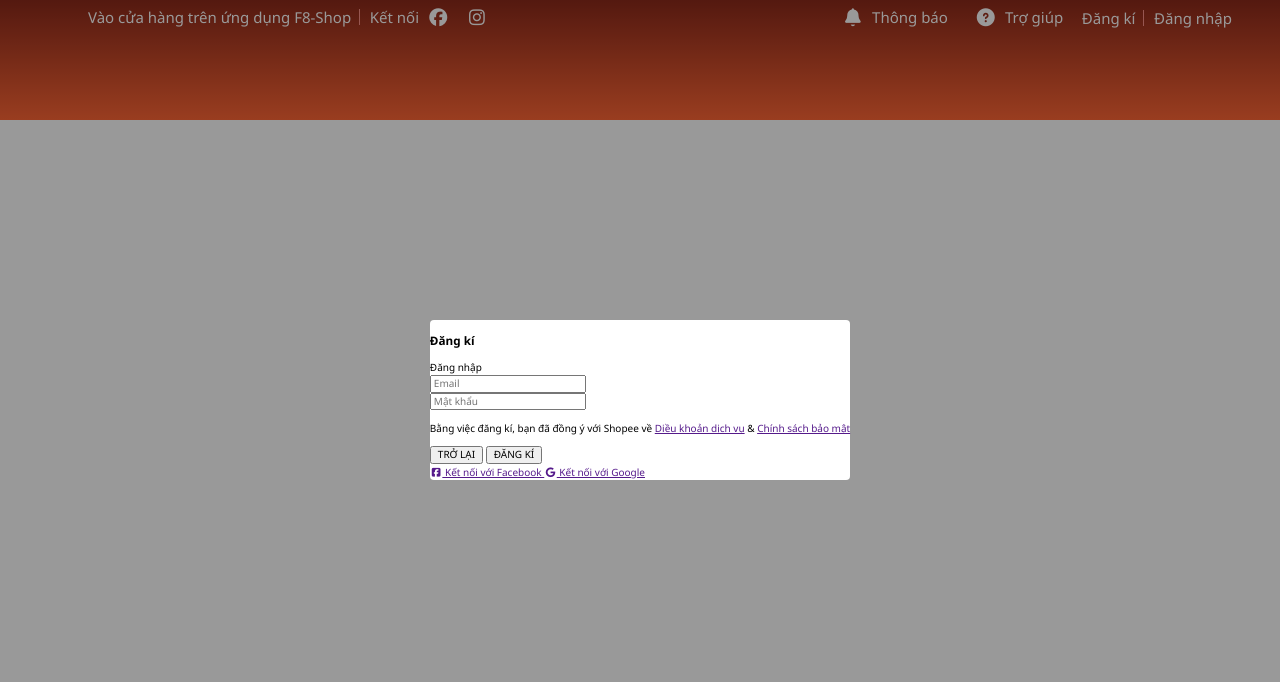
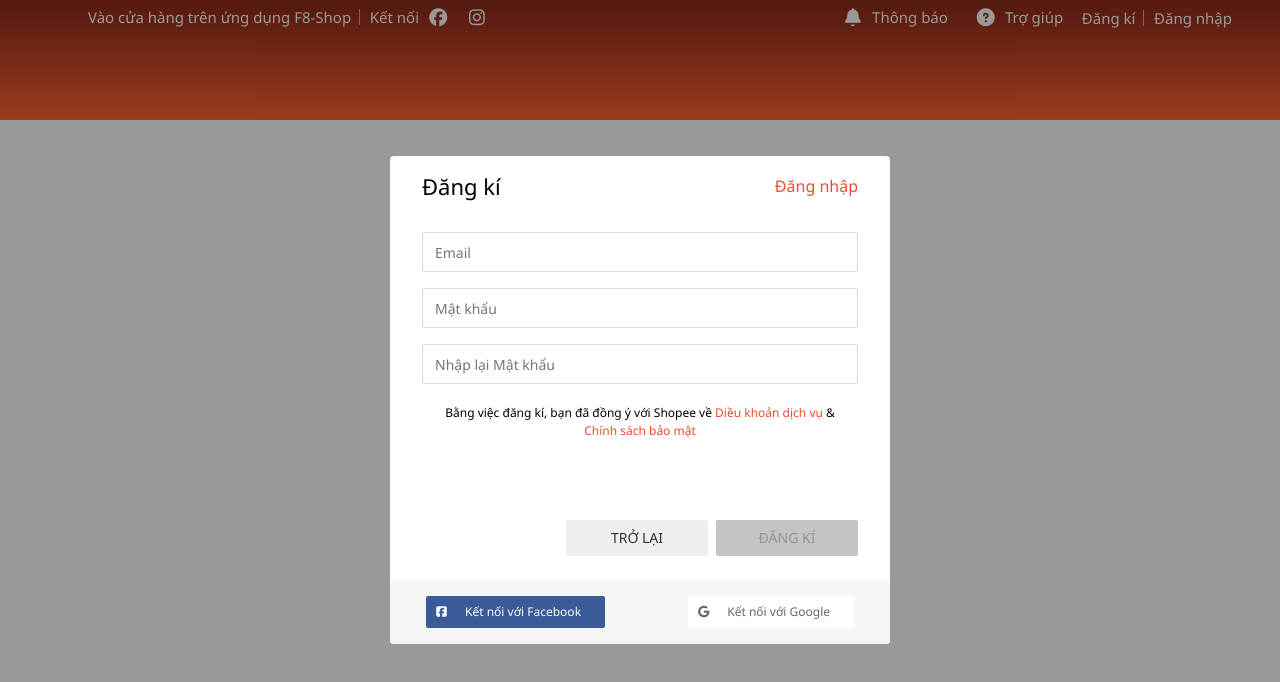
Before and after one commit to havanphong784/Shoppee, a plain HTML site: page index.html in a window 1280 px wide. Drawn offline with Linux system fonts and the light colour scheme.

Commit message:
form dangnhap c2

```diff
--- a/assets/css/base.css
+++ b/assets/css/base.css
@@ -4,6 +4,7 @@
     --text-color: #333;
     --primary-color: #ee4d2d;
     --primary-color-rgba: rgba(283,75,43,0.08);
+    --border-color: #dbdbdb;
 }
 
 * {
--- a/assets/css/main.css
+++ b/assets/css/main.css
@@ -238,8 +238,148 @@
 
 .modal__body {
     margin: auto;
-    background-color: var(--white-color);
     position: relative;
     z-index: 1;
+}
+
+/* Authen modal */
+
+.auth-form {
+    width: 500px;
     border-radius: 4px;
+    overflow: hidden;
+    background-color: var(--white-color);
 }
+
+.auth-form__container {
+    padding: 0 32px;
+}
+
+.auth-form__header {
+    display: flex;
+    align-items: center;
+    justify-content: space-between;
+}
+
+.auth-form__heading {
+    font-size: 2.2rem;
+    font-weight: var(--text-color);
+}
+
+.auth-form__swith-btn {
+    font-size: 1.6rem;
+    color: var(--primary-color);
+    font-weight: 400;
+    cursor: pointer;
+}
+
+.auth-form__form {
+}
+
+.auth-form__input {
+    width: 100%;
+    height: 40px;
+    margin-top: 16px;
+    padding: 0 12px;
+    font-size: 1.4rem;
+    border: 1px solid var(--border-color);
+    border-radius: 2px;
+    outline: none;
+}
+
+.auth-form__input:focus {
+    border-color:#777;
+}
+
+.auth-form__aisde {
+    margin-top: 20px;
+}
+
+.form__policy-text {
+    font-size: 1.2rem;
+    line-height: 1.8rem;
+    text-align: center;
+    padding: 0 12px;
+}
+
+.auth-form__text-link {
+    color: var(--primary-color);
+    text-decoration: none;
+}
+
+.auth-form__controls {
+    margin-top: 80px;
+    display: flex;
+    justify-content: flex-end;
+}
+/* bt style */
+.btn {
+    min-width: 142px;
+    height: 36px;
+    text-decoration: none;
+    border: none;
+    border-radius: 2px;
+    font-size: 1.4rem;
+    padding: 0 8px;
+    outline: none;
+    cursor: pointer;
+    color: var(--text-color);
+    display: flex;
+    justify-content: center;
+    align-items: center;
+}
+
+.btn.btn--normal:hover {
+    background-color: rgba(0, 0, 0, 0.1);
+}
+
+.btn.btn--primary {
+    color: var(--white-color);
+    background-color: var(--primary-color);
+}
+
+.btn.btn--disabled {
+    color: #949494;
+    cursor: default;
+    background-color: #c3c3c3;
+}
+
+.auth-form__controls-back {
+    margin-right: 8px;
+}
+
+.auth-form__socials {
+    background-color: #f5f5f5;
+    padding: 16px 36px;
+    display: flex;
+    justify-content: space-between;
+    margin-top: 24px;;
+}
+
+.btn.btn--size-s {
+    height: 32px;
+    font-size: 12px;
+    padding: 0 8px;
+}
+
+.auth-form__socials-icon {
+    font-size: 1.8rem;
+}
+
+.auth-form__socials-icon-fb {
+    background-color: #3a5a98;
+    color: var(--white-color);
+}
+
+.auth-form__socials-icon-gg {
+    color: #666;
+    background-color: var(--white-color);
+}
+
+.auth-form__socials-icon.auth-form__socials-icon-fb {
+    color: var(--white-color);
+}
+
+.auth-form__socials-title {
+    margin: 0 16px;
+}
--- a/index.html
+++ b/index.html
@@ -120,9 +120,10 @@
 
         </div>
         <div class="modal__body">
-            <div class="modal__inner">
             <!-- Authen form -->
             <div class="auth-form">
+                <div class="auth-form__container">
+                    <div class="auth-form__header">
                         <h3 class="auth-form__heading">Đăng kí</h3>
                         <span class="auth-form__swith-btn">Đăng nhập</span>
                     </div>
@@ -133,27 +134,35 @@
                         <div class="auth-form__group">
                             <input type="password" class="auth-form__input" placeholder="Mật khẩu">
                         </div>
+                        <div class="auth-form__group">
+                            <input type="password" class="auth-form__input" placeholder="Nhập lại Mật khẩu">
+                        </div>
                         <div class="auth-form__aisde">
                             <p class="auth form__policy-text">
                                 Bằng việc đăng kí, bạn đã đồng ý với Shopee về
-                            <a href="" class="auth-form__policy-link">Diều khoản dịch vụ</a> &
-                            <a href="" class="auth-form__policy-link">Chính sách bảo mật</a>
+                                <a href="" class="auth-form__text-link">Diều khoản dịch vụ</a> &
+                                <a href="" class="auth-form__text-link">Chính sách bảo mật</a>
                             </p>
                         </div>
-                    <div class="auth-form__">
-                        <button class="btn">TRỞ LẠI</button>
-                        <button class="btn btn--primary">ĐĂNG KÍ</button>
+                        <div class="auth-form__controls">
+                            <button class="btn btn--normal auth-form__controls-back">TRỞ LẠI</button>
+                            <button class="btn btn--primary btn--disabled">ĐĂNG KÍ</button>
+                        </div>
+                    </div>
                 </div>
                 <div class="auth-form__socials">
-                        <a href="" class="btn btn--with-icon">
+                    <a href="" class="btn btn--size-s btn--with-icon auth-form__socials-icon auth-form__socials-icon-fb">
                         <i class="fa-brands fa-square-facebook"></i>
+                        <span class="auth-form__socials-title">
                             Kết nối với Facebook
+                        </span>
                     </a>
-                        <a href="" class="btn btn--with-icon">
+                    <a href="" class="btn btn--size-s btn--with-icon auth-form__socials-icon auth-form__socials-icon-gg">
                         <i class="fa-brands fa-google"></i>
+                        <span class="auth-form__socials-title">
                         Kết nối với Google
+                        </span>
                     </a>
-                    </div>
                 </div>
             </div>
         </div>
```
Lines whose indentation alone changed are shown as unchanged.
